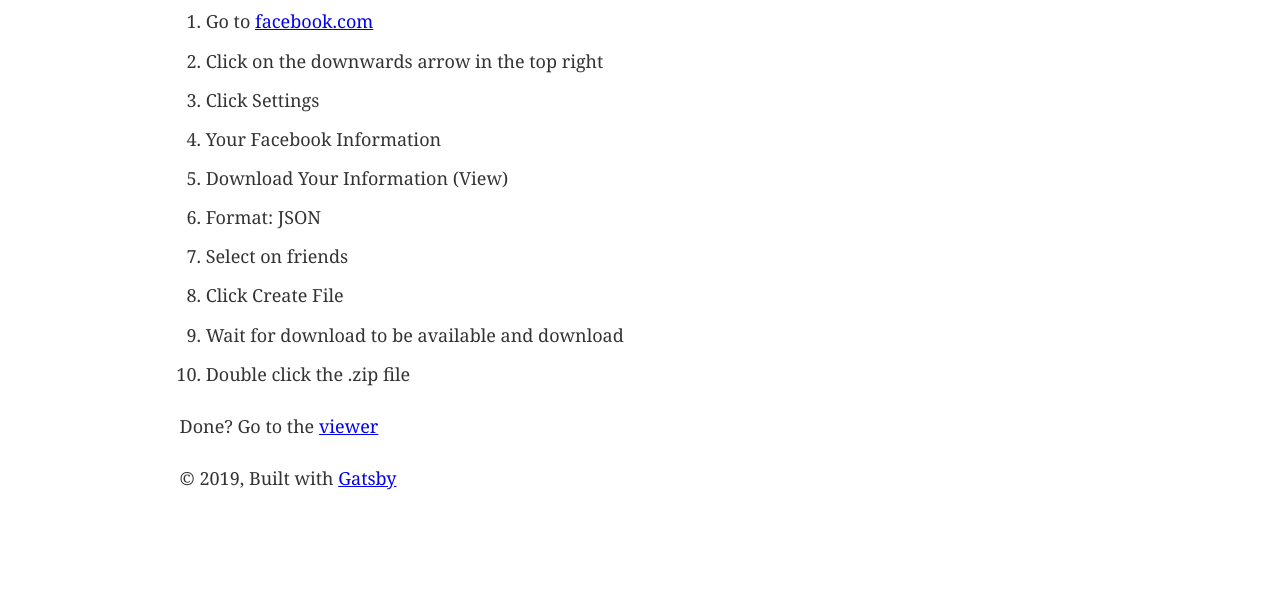
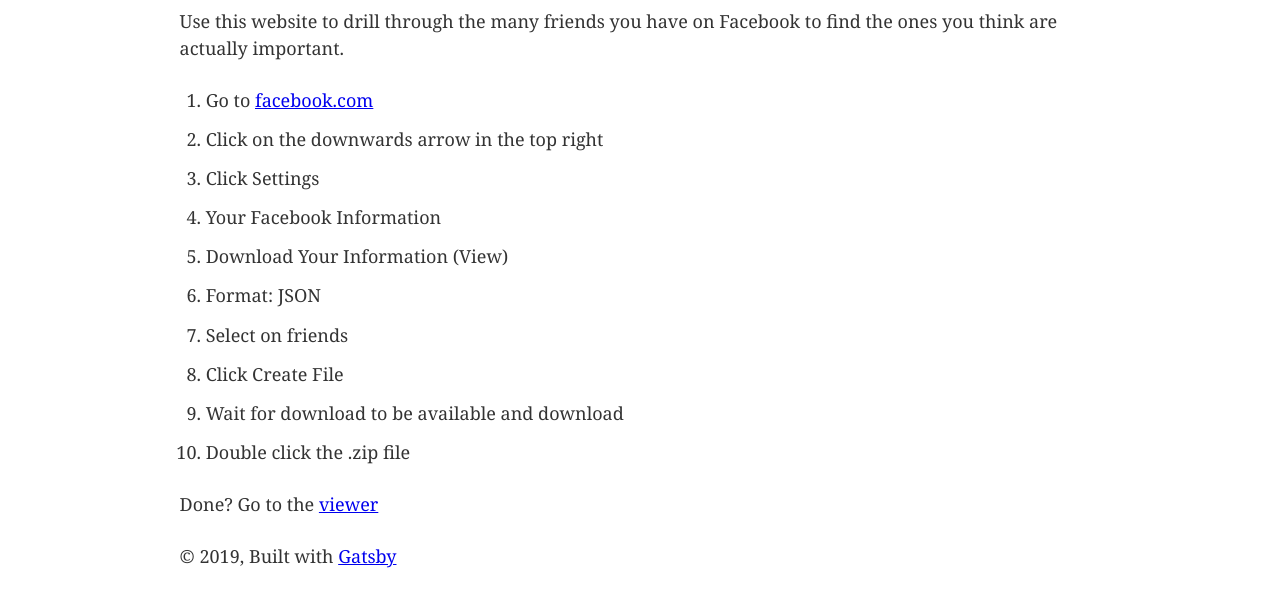
Before and after one commit to dustinknopoff/important-fb, a Gatsby site: page / in a window 1280 px wide. Shown: the part 185-800 px from the top of the page. Built offline with nearby package versions, Linux system fonts and the light colour scheme; Gatsby itself is replaced by a stand-in of ours.

Commit message:
fix(index.js): Improved description

```diff
--- a/src/pages/index.js
+++ b/src/pages/index.js
@@ -7,6 +7,10 @@
   <Layout>
     <SEO title="Home" keywords={[`facebook`, `birthdays`, `filter`]} />
     <h1>Figure out the important friends!</h1>
+    <p>
+      Use this website to drill through the many friends you have on Facebook to
+      find the ones you think are actually important.
+    </p>
     <ol>
       <li>
         Go to <Link to="https://www.facebook.com">facebook.com</Link>
```
